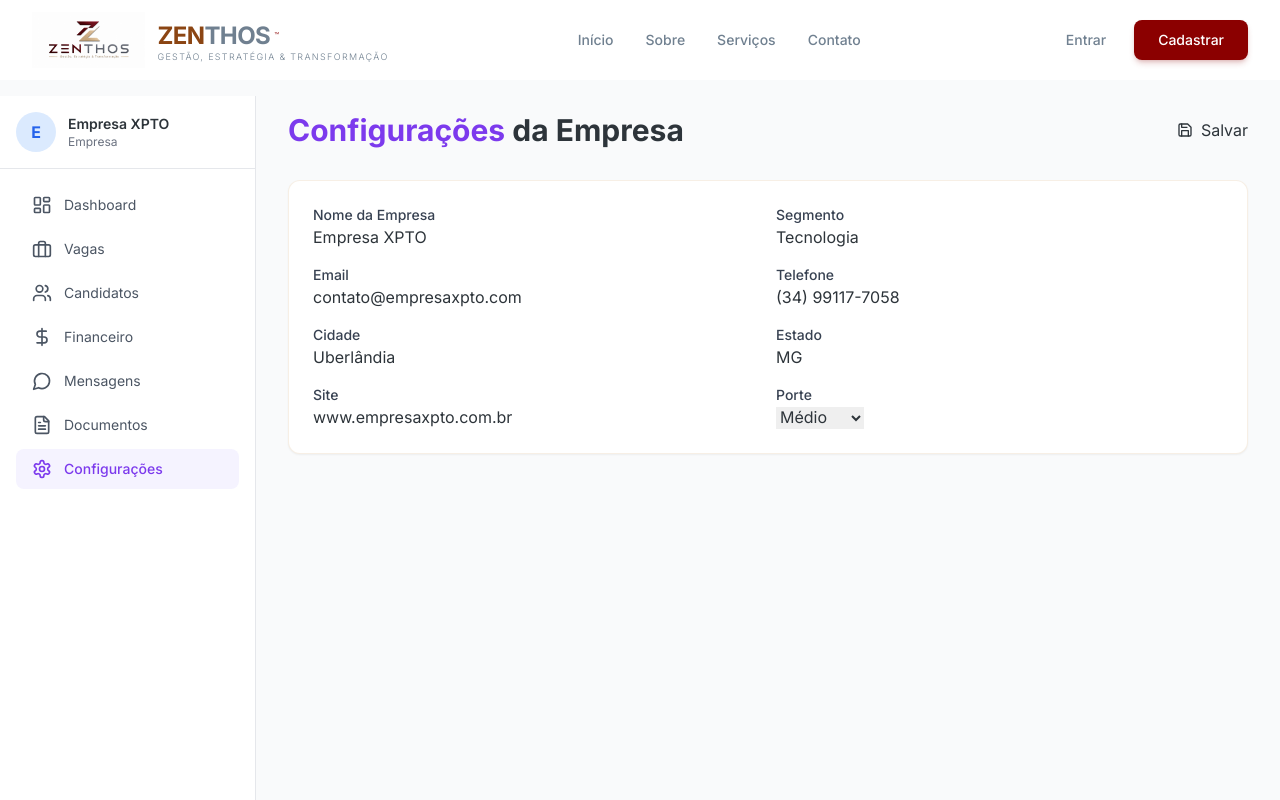
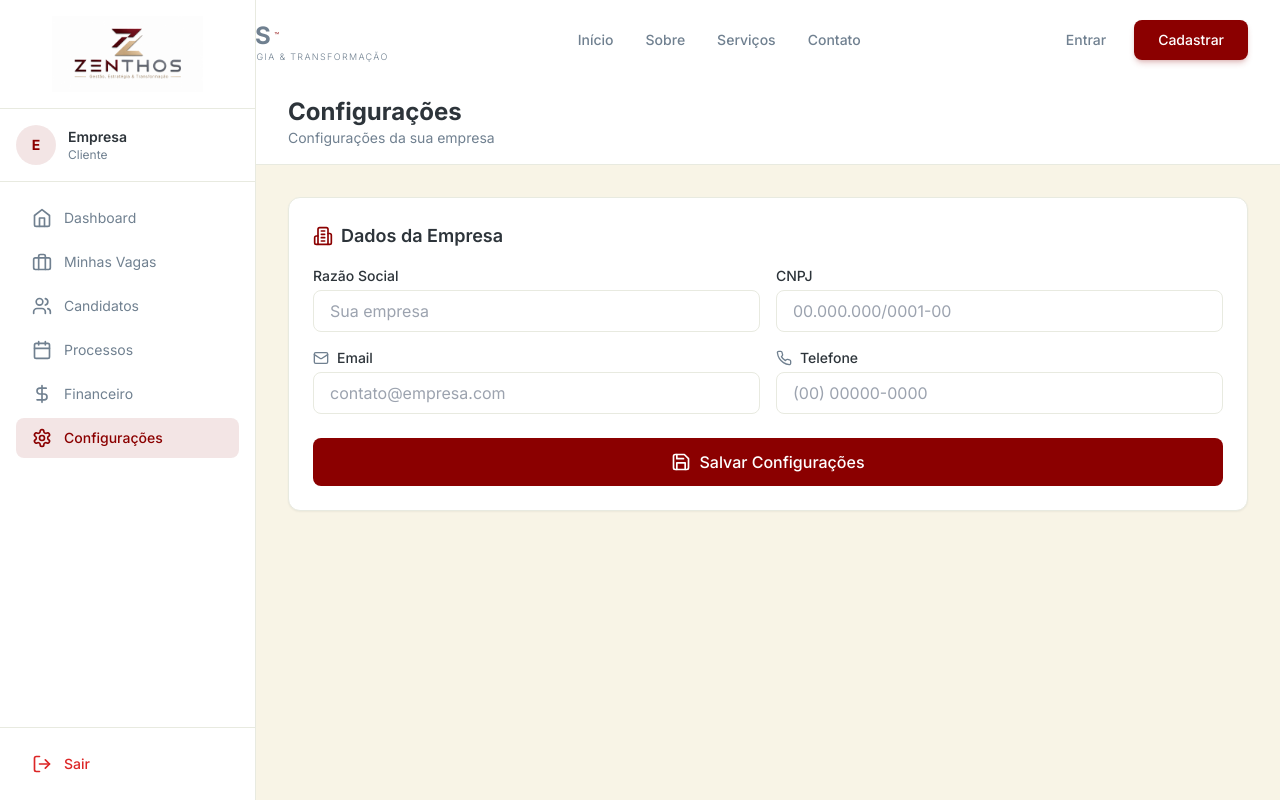
Before and after one commit to trivoroficial/consult_recruit, a Next.js app: page /empresa/configuracoes in a window 1280 px wide. Shown: the top 800 px of the page. Built offline with nearby package versions, Linux system fonts and the light colour scheme; sample sign-in values are in the browser's storage; a web font is replaced by a local one.

Commit message:
Refactor ConfiguracoesEmpresa component structure

```diff
--- a/src/app/(dashboard)/empresa/configuracoes/page.tsx
+++ b/src/app/(dashboard)/empresa/configuracoes/page.tsx
@@ -1,121 +1,58 @@
 'use client'
 
-import { SidebarEmpresa } from '@/components/layout/SidebarEmpresa'
-import { Building2, Mail, Phone, MapPin, User, Save, Globe } from 'lucide-react'
-import { useState } from 'react'
+import { SidebarEmpresa } from '@/components/dashboard/SidebarEmpresa'
+import { DashboardFooter } from '@/components/dashboard/DashboardFooter'
+import { Settings, Save, Building2, Mail, Phone } from 'lucide-react'
 
-export default function ConfiguracoesEmpresa() {
-  const [config, setConfig] = useState({
-    nome: 'Empresa XPTO',
-    email: 'contato@empresaxpto.com',
-    telefone: '(34) 99117-7058',
-    cidade: 'Uberlândia',
-    estado: 'MG',
-    site: 'www.empresaxpto.com.br',
-    segmento: 'Tecnologia',
-    porte: 'Médio'
-  })
+export default function EmpresaConfiguracoes() {
+  return (
+    <div className="min-h-screen bg-[#F8F4E6] flex flex-col">
+      <SidebarEmpresa />
 
-  return (
-    <div className="flex min-h-screen bg-gray-50">
-      <SidebarEmpresa />
-      <div className="flex-1 ml-64 p-8">
-        <div className="flex items-center justify-between mb-8">
-          <h1 className="text-3xl font-bold">
-            <span className="text-purple-600">Configurações</span> da Empresa
-          </h1>
-          <button className="btn-primary btn-sm flex items-center gap-2">
-            <Save className="h-4 w-4" />
-            Salvar
-          </button>
+      <div className="flex-1 ml-64 flex flex-col min-h-screen">
+        <header className="bg-white border-b border-[#E8EAE0] px-8 py-4 flex items-center justify-between">
+          <div>
+            <h1 className="text-2xl font-bold text-[#2D343A]">Configurações</h1>
+            <p className="text-sm text-[#708090]">Configurações da sua empresa</p>
+          </div>
+        </header>
+
+        <div className="flex-1 p-8">
+          <div className="bg-white p-6 rounded-xl shadow-sm border border-[#E8EAE0]">
+            <h2 className="text-lg font-semibold text-[#2D343A] mb-4 flex items-center gap-2">
+              <Building2 className="h-5 w-5 text-[#8B0000]" />
+              Dados da Empresa
+            </h2>
+            <div className="grid grid-cols-1 md:grid-cols-2 gap-4">
+              <div>
+                <label className="block text-sm font-medium text-[#2D343A] mb-1">Razão Social</label>
+                <input type="text" className="w-full px-4 py-2 border border-[#E8EAE0] rounded-lg" placeholder="Sua empresa" />
+              </div>
+              <div>
+                <label className="block text-sm font-medium text-[#2D343A] mb-1">CNPJ</label>
+                <input type="text" className="w-full px-4 py-2 border border-[#E8EAE0] rounded-lg" placeholder="00.000.000/0001-00" />
+              </div>
+              <div>
+                <label className="block text-sm font-medium text-[#2D343A] mb-1 flex items-center gap-2">
+                  <Mail className="h-4 w-4 text-[#708090]" /> Email
+                </label>
+                <input type="email" className="w-full px-4 py-2 border border-[#E8EAE0] rounded-lg" placeholder="contato@empresa.com" />
+              </div>
+              <div>
+                <label className="block text-sm font-medium text-[#2D343A] mb-1 flex items-center gap-2">
+                  <Phone className="h-4 w-4 text-[#708090]" /> Telefone
+                </label>
+                <input type="text" className="w-full px-4 py-2 border border-[#E8EAE0] rounded-lg" placeholder="(00) 00000-0000" />
+              </div>
+            </div>
+            <button className="mt-6 w-full py-3 bg-[#8B0000] text-white rounded-lg hover:bg-[#700000] transition font-medium flex items-center justify-center gap-2">
+              <Save className="h-5 w-5" />
+              Salvar Configurações
+            </button>
+          </div>
         </div>
 
-        <div className="bg-white rounded-xl shadow-sm border p-6">
-          <div className="grid md:grid-cols-2 gap-4">
-            <div>
-              <label className="block text-sm font-medium text-gray-700">Nome da Empresa</label>
-              <input
-                type="text"
-                className="input-default"
-                value={config.nome}
-                onChange={(e) => setConfig({...config, nome: e.target.value})}
-              />
-            </div>
-
-            <div>
-              <label className="block text-sm font-medium text-gray-700">Segmento</label>
-              <input
-                type="text"
-                className="input-default"
-                value={config.segmento}
-                onChange={(e) => setConfig({...config, segmento: e.target.value})}
-              />
-            </div>
-
-            <div>
-              <label className="block text-sm font-medium text-gray-700">Email</label>
-              <input
-                type="email"
-                className="input-default"
-                value={config.email}
-                onChange={(e) => setConfig({...config, email: e.target.value})}
-              />
-            </div>
-
-            <div>
-              <label className="block text-sm font-medium text-gray-700">Telefone</label>
-              <input
-                type="text"
-                className="input-default"
-                value={config.telefone}
-                onChange={(e) => setConfig({...config, telefone: e.target.value})}
-              />
-            </div>
-
-            <div>
-              <label className="block text-sm font-medium text-gray-700">Cidade</label>
-              <input
-                type="text"
-                className="input-default"
-                value={config.cidade}
-                onChange={(e) => setConfig({...config, cidade: e.target.value})}
-              />
-            </div>
-
-            <div>
-              <label className="block text-sm font-medium text-gray-700">Estado</label>
-              <input
-                type="text"
-                className="input-default"
-                value={config.estado}
-                onChange={(e) => setConfig({...config, estado: e.target.value})}
-              />
-            </div>
-
-            <div>
-              <label className="block text-sm font-medium text-gray-700">Site</label>
-              <input
-                type="text"
-                className="input-default"
-                value={config.site}
-                onChange={(e) => setConfig({...config, site: e.target.value})}
-              />
-            </div>
-
-            <div>
-              <label className="block text-sm font-medium text-gray-700">Porte</label>
-              <select
-                className="input-default"
-                value={config.porte}
-                onChange={(e) => setConfig({...config, porte: e.target.value})}
-              >
-                <option>Pequeno</option>
-                <option>Médio</option>
-                <option>Grande</option>
-              </select>
-            </div>
-          </div>
-        </div>
+        <DashboardFooter />
       </div>
     </div>
   )
```
